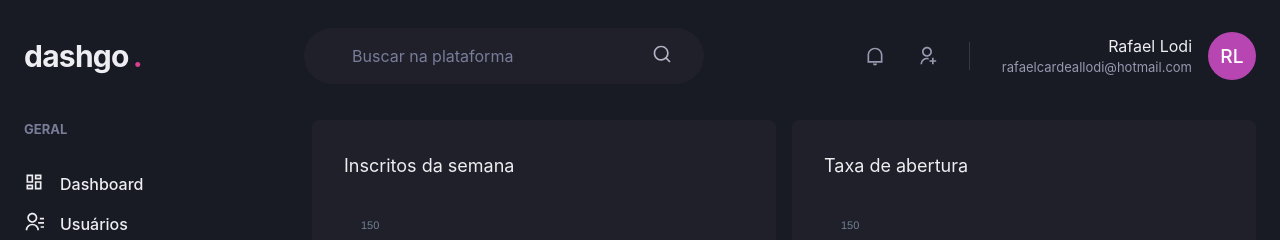
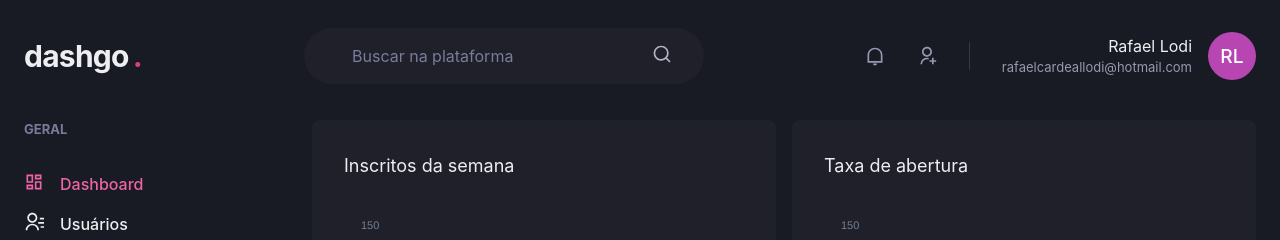
Before and after one commit to rafaelcardeallodi/dashgo, a Next.js app: page /dashboard in a window 1280 px wide. Shown: the top 240 px of the page. Built offline with nearby package versions, Linux system fonts and the light colour scheme.

Commit message:
Sinalizando link ativo

```diff
--- /dev/null
+++ b/src/components/ActiveLink.tsx
@@ -0,0 +1,34 @@
+import Link, { LinkProps } from "next/link";
+import { useRouter } from "next/router";
+import { cloneElement, ReactElement } from "react";
+
+interface ActiveLinkProps extends LinkProps{
+  children: ReactElement;
+  shouldMatchExactHref?: boolean;
+}
+
+export function ActiveLink({
+  children,
+  shouldMatchExactHref = false,
+  ...rest
+}: ActiveLinkProps){
+  const { asPath } = useRouter();
+  let isActive = false;
+
+  if(shouldMatchExactHref && (asPath === rest.href || asPath === rest.as)){
+    isActive = true;
+  }
+
+  if(!shouldMatchExactHref && (asPath.startsWith(String(rest.href)) || asPath.startsWith(String(rest.as)))){
+    isActive = true;
+  }
+
+
+  return (
+    <Link {...rest}>
+      {cloneElement(children, {
+        color: isActive ? 'pink.400' : 'gray.50'
+      })}
+    </Link>
+  );
+}
--- a/src/components/Sidebar/NavLink.tsx
+++ b/src/components/Sidebar/NavLink.tsx
@@ -1,6 +1,6 @@
 import { Icon, Link as ChakraLink, Text, LinkProps as ChakraLinkProps } from "@chakra-ui/react";
 import { ElementType } from "react";
-import Link from 'next/link';
+import { ActiveLink } from "../ActiveLink";
 
 interface NavLinkProps extends ChakraLinkProps{
   icon: ElementType;
@@ -10,11 +10,11 @@
 
 export function NavLink({children, icon, href, ...rest }: NavLinkProps){
   return (
-    <Link href={href} passHref>
+    <ActiveLink href={href} passHref>
       <ChakraLink display="flex" align="center" {...rest}>
         <Icon as={icon} fontSize="20" />
         <Text ml="4" fontWeight="medium">{children}</Text>
       </ChakraLink>
-    </Link>
+    </ActiveLink>
   );
 }
```
